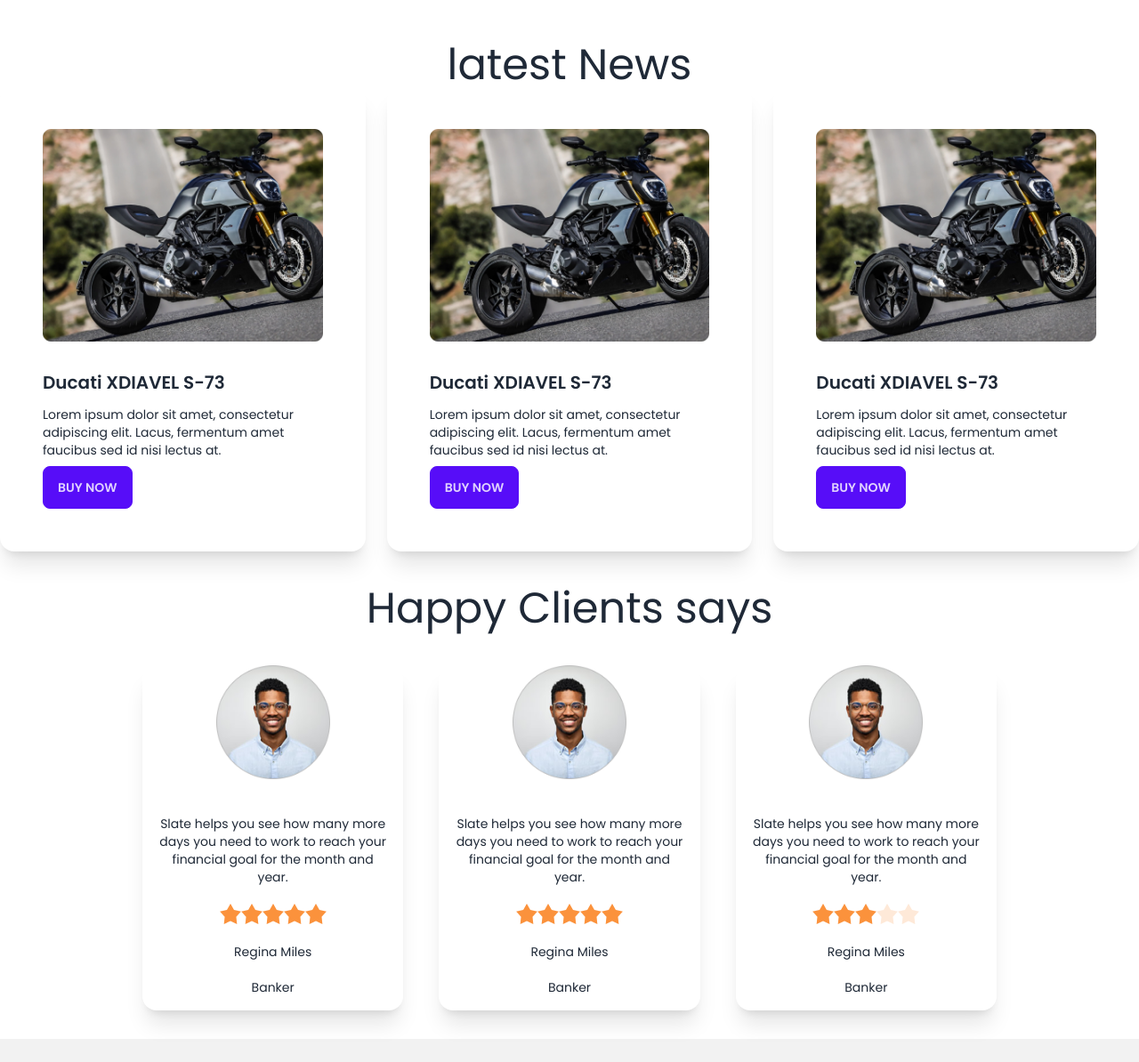
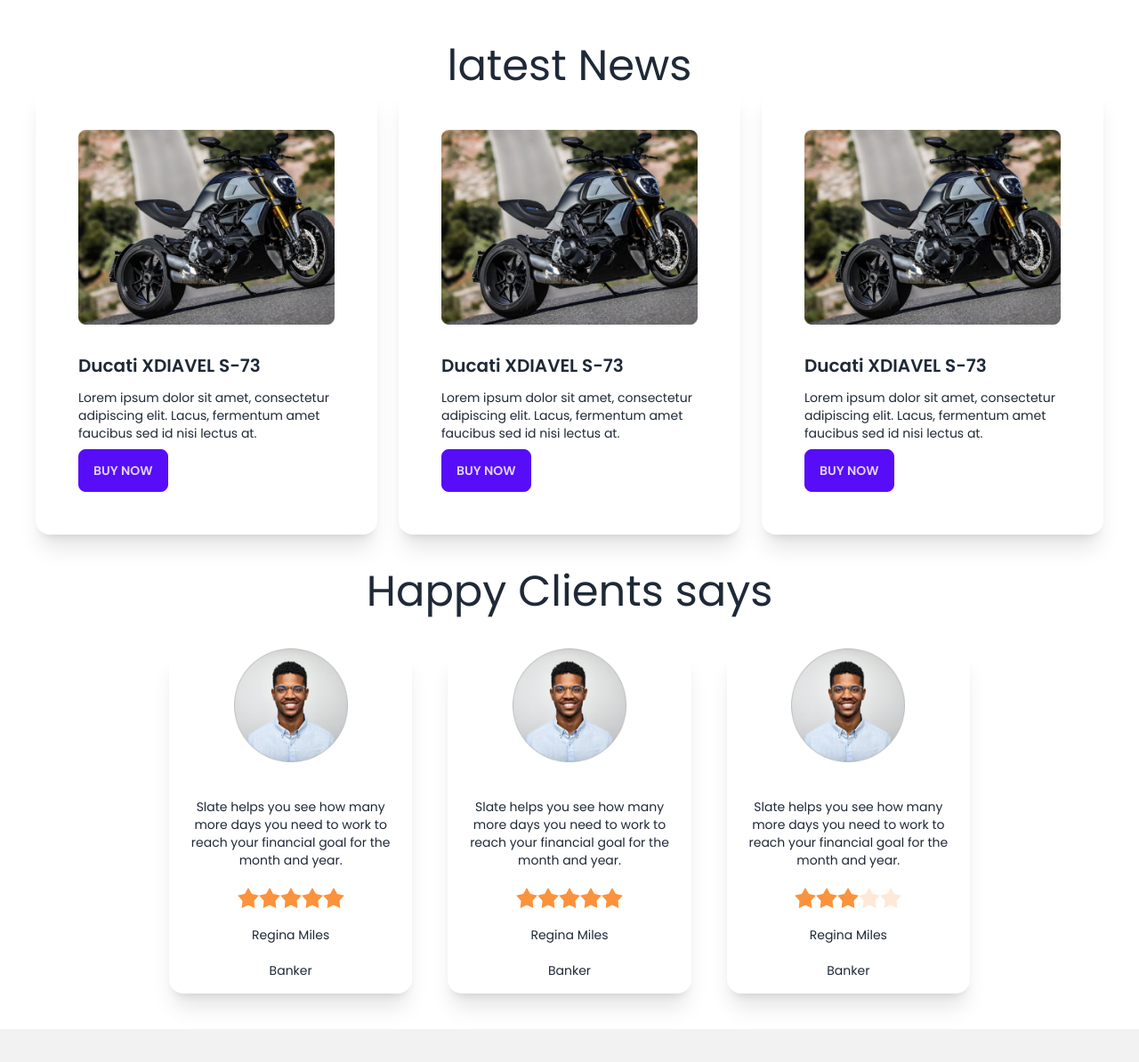
Before and after one commit to Asif3359/biker-zone-Deisy, a plain HTML site: page index.html in a window 1280 px wide. Shown: the part 1120-2314 px from the top of the page at 89% size. Drawn offline with nearby package versions, Linux system fonts and the light colour scheme.

Commit message:
responsive done

```diff
--- a/index.html
+++ b/index.html
@@ -128,7 +128,7 @@
     </header>
     <main>
         <section>
-            <div class=" flex justify-between items-center flex-col mt-6 space-y-4 p-5 text-center">
+            <div class=" flex justify-between items-center flex-col m-4 sm:m-10 space-y-4 p-5 text-center">
                 <h1 class="text-4xl">Fetured Bikes In This Year</h1>
                 <p class="text-xs">Best bike collection</p>
                 <div class="grid grid-cols-1 sm:grid-cols-2 md:grid-cols-2 lg:grid-cols-3 gap-5">
@@ -139,11 +139,11 @@
             </div>
         </section>
                              <!-- letest care  -->
-        <section class="mt-8">
+        <section class=" m-4 sm:m-10">
             <div>
                 <h1 class="text-center text-5xl">latest News</h1>
             </div>
-            <div class="grid grid-cols-1 sm:grid-cols-2 md:grid-cols-3 gap-6">
+            <div class="grid grid-cols-1 sm:grid-cols-2 md:grid-cols-2 lg:grid-cols-3 gap-6">
                 <div class="card card-compact w-full bg-base-100 shadow-xl p-8">
                     <figure><img class="w-full p-4" src="./images/others/latest1.png" alt="Shoes" /></figure>
                     <div class="card-body">
@@ -177,10 +177,10 @@
             </div>
         </section>
 <!-- happy clients  -->
-        <section class="mt-10">
+        <section class=" m-4 sm:m-10">
           <div>
             <h2 class="text-center text-5xl m-10">Happy Clients says</h2>
-            <div class="grid grid-cols-3 gap-10 w-3/4 m-auto ">
+            <div class="grid grid-cols-1 sm:grid-cols-2 md:grid-cols-2 lg:grid-cols-3 gap-10 w-full lg:w-3/4 m-auto ">
               <div class="card card-compact w-full bg-base-100 shadow-xl space-y-6">
                 <figure><img class="w-32" src="./images/others/user-1.png "  alt="Shoes" /></figure>
                 <div class="card-body space-y-3">
```
